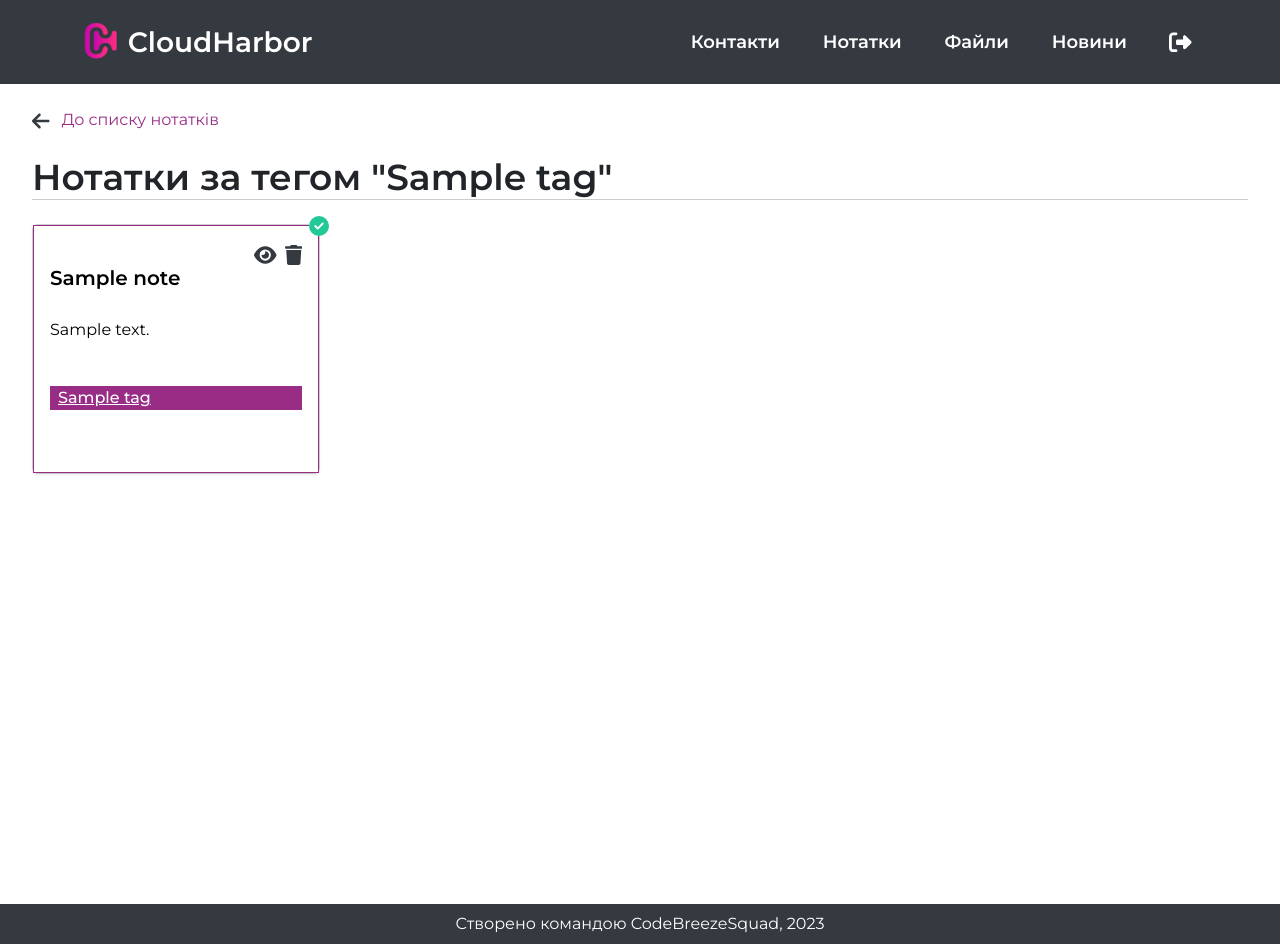
After one commit to Petrenko-Anton/CloudHarbor, a Django app: page /notes/tags/1 in a window 1280 px wide. The commit adds this page. Run offline with Django 5.2, Linux system fonts and the light colour scheme; a user stored in the database is signed in; tables that the repository leaves empty hold one stand-in row (values such as "Sample post"); parts of the project's set-up code (start-up, migrations or seed data) failed here and were passed over.

Commit message:
Add notes changes

```diff
--- a/WebAppTeam4/contacts/static/styles/style.css
+++ b/WebAppTeam4/contacts/static/styles/style.css
@@ -47,10 +47,6 @@ footer {
 
 }
 
-.fa .fa-solid{
-  font-size: 18px;
-}
-
 .main-content {
   background: var(--content-block);
   min-height: 820px;
@@ -92,17 +88,9 @@ footer {
   border-bottom: 1px solid var(--border-bottom);
 }
 
-.form-check-input {
-  cursor: pointer;
-}
-
-.form-check-input:checked {
-  background-color: #6EA8FE;
-  border-color: #6EA8FE;
-}
-
 .done-icon {
   fill: #20C997;
+  background-color: #ffffff;
 }
 
 .file-icon, .card-icon {
@@ -132,12 +120,11 @@ footer {
 }
 
 .card {
-  height: 200px;
+  height: 250px;
   margin-bottom: 24px;
 }
 
 .card .btn {
-  height: auto;
   padding: 0px 4px;
   cursor: pointer;
   margin-left: 5px;
@@ -153,8 +140,15 @@ footer {
 
 .card-body {
   color: #000;
-  background-color: #CFE2FF;
-  border: 0.5px solid #9EC5FE;
+  background-color: #ffffff;
+  border: 0.5px solid #992c85;
+  box-shadow: 0 .125rem .25rem rgba(0,0,0,.075)!important;
+}
+
+.card-done {
+  color: #000;
+  background-color: #c4c4c4;
+  border: 0.5px solid #992c85;
   box-shadow: 0 .125rem .25rem rgba(0,0,0,.075)!important;
 }
 
@@ -164,7 +158,7 @@ footer {
 
 .card-body .row {
   padding: 4px;
-  border-bottom: 1px solid #9EC5FE;
+  border-bottom: 1px solid #d0d6e0;
 }
 
 .card-text {
@@ -203,3 +197,31 @@ footer {
 .weather-details {
   margin-top: 12px;
 }
+
+.tag-button {
+  background-color: #9b6df2;
+  border: 1px solid var(--button-color);
+  border-radius: 5px;
+  padding: 16px;
+  margin: 5px;
+  text-align: center;
+  font-size: 16px;
+  font-weight: bold;
+  color: #ffffff;
+}
+
+.tag-button:hover {
+  color: #343A40;
+}
+
+.tag-link-block {
+  background-color: #992c85;
+  padding: 0px 8px;
+  bottom: 0;
+}
+
+.tag-link-block a {
+  color: #ffffff;
+  font-weight: 500;
+  text-decoration: underline;
+}
--- a/WebAppTeam4/contacts/templates/contacts/contact_search_by_email.html
+++ b/WebAppTeam4/contacts/templates/contacts/contact_search_by_email.html
@@ -2,7 +2,7 @@
 
 {% block content %}
     <a href="{% url 'contacts:contacts' %}" role="button">
-        <svg class="file-icon" xmlns="http://www.w3.org/2000/svg" height="1em" viewBox="0 0 448 512">
+        <svg class="file-icon" xmlns="http://www.w3.org/2000/svg" height="20px" viewBox="0 0 448 512">
             <path
                 d="M9.4 233.4c-12.5 12.5-12.5 32.8 0 45.3l160 160c12.5 12.5 32.8 12.5 45.3 0s12.5-32.8 0-45.3L109.2 288 416 288c17.7 0 32-14.3 32-32s-14.3-32-32-32l-306.7 0L214.6 118.6c12.5-12.5 12.5-32.8 0-45.3s-32.8-12.5-45.3 0l-160 160z" />
         </svg>
--- /dev/null
+++ b/WebAppTeam4/notes/templates/notes/tagnotes.html
@@ -0,0 +1,48 @@
+{%extends 'contacts/base.html' %}
+
+{% block content %}
+<div>
+    <a href="/notes/notes/" role="button">
+        <svg class="back-icon" xmlns="http://www.w3.org/2000/svg" height="20px" viewBox="0 0 448 512"><path d="M9.4 233.4c-12.5 12.5-12.5 32.8 0 45.3l160 160c12.5 12.5 32.8 12.5 45.3 0s12.5-32.8 0-45.3L109.2 288 416 288c17.7 0 32-14.3 32-32s-14.3-32-32-32l-306.7 0L214.6 118.6c12.5-12.5 12.5-32.8 0-45.3s-32.8-12.5-45.3 0l-160 160z"/></svg>
+        До списку нотатків
+      </a>
+      <br/>
+      <br/>
+    <h1 class="center">Нотатки за тегом "{{ tag.name }}"</h1>
+    {% if notes %}
+    <div class="row">
+        {% for note in notes %}
+            <div class="col-3">
+                <div class="card" style="width: 18rem;">
+                    <div class="card-body">
+                        <div class="col-12 d-md-flex  justify-content-md-end">
+                            {% if not note.done %}
+                                <a href="{% url 'notes:set_done' note.id %}"><svg class="card-icon" xmlns="http://www.w3.org/2000/svg" height="20px" viewBox="0 0 448 512"><path d="M64 32C28.7 32 0 60.7 0 96V416c0 35.3 28.7 64 64 64H384c35.3 0 64-28.7 64-64V96c0-35.3-28.7-64-64-64H64zM337 209L209 337c-9.4 9.4-24.6 9.4-33.9 0l-64-64c-9.4-9.4-9.4-24.6 0-33.9s24.6-9.4 33.9 0l47 47L303 175c9.4-9.4 24.6-9.4 33.9 0s9.4 24.6 0 33.9z"/></svg></a>
+                                <a href="{% url 'notes:detail' note.id %}"><svg class="event-icon" xmlns="http://www.w3.org/2000/svg" height="20px" viewBox="0 0 576 512"><path d="M288 32c-80.8 0-145.5 36.8-192.6 80.6C48.6 156 17.3 208 2.5 243.7c-3.3 7.9-3.3 16.7 0 24.6C17.3 304 48.6 356 95.4 399.4C142.5 443.2 207.2 480 288 480s145.5-36.8 192.6-80.6c46.8-43.5 78.1-95.4 93-131.1c3.3-7.9 3.3-16.7 0-24.6c-14.9-35.7-46.2-87.7-93-131.1C433.5 68.8 368.8 32 288 32zM144 256a144 144 0 1 1 288 0 144 144 0 1 1 -288 0zm144-64c0 35.3-28.7 64-64 64c-7.1 0-13.9-1.2-20.3-3.3c-5.5-1.8-11.9 1.6-11.7 7.4c.3 6.9 1.3 13.8 3.2 20.7c13.7 51.2 66.4 81.6 117.6 67.9s81.6-66.4 67.9-117.6c-11.1-41.5-47.8-69.4-88.6-71.1c-5.8-.2-9.2 6.1-7.4 11.7c2.1 6.4 3.3 13.2 3.3 20.3z"/></svg></a>
+                                <a href="{% url 'notes:edit_note' note.id %}"><svg class="event-icon" xmlns="http://www.w3.org/2000/svg" height="20px" viewBox="0 0 512 512"><path d="M471.6 21.7c-21.9-21.9-57.3-21.9-79.2 0L362.3 51.7l97.9 97.9 30.1-30.1c21.9-21.9 21.9-57.3 0-79.2L471.6 21.7zm-299.2 220c-6.1 6.1-10.8 13.6-13.5 21.9l-29.6 88.8c-2.9 8.6-.6 18.1 5.8 24.6s15.9 8.7 24.6 5.8l88.8-29.6c8.2-2.7 15.7-7.4 21.9-13.5L437.7 172.3 339.7 74.3 172.4 241.7zM96 64C43 64 0 107 0 160V416c0 53 43 96 96 96H352c53 0 96-43 96-96V320c0-17.7-14.3-32-32-32s-32 14.3-32 32v96c0 17.7-14.3 32-32 32H96c-17.7 0-32-14.3-32-32V160c0-17.7 14.3-32 32-32h96c17.7 0 32-14.3 32-32s-14.3-32-32-32H96z"/></svg></a>
+                            {% else %}
+                                <div class="position-absolute top-0 start-100 translate-middle">
+                                    <svg class="done-icon" xmlns="http://www.w3.org/2000/svg" height="20px" viewBox="0 0 512 512"><path d="M256 512A256 256 0 1 0 256 0a256 256 0 1 0 0 512zM369 209L241 337c-9.4 9.4-24.6 9.4-33.9 0l-64-64c-9.4-9.4-9.4-24.6 0-33.9s24.6-9.4 33.9 0l47 47L335 175c9.4-9.4 24.6-9.4 33.9 0s9.4 24.6 0 33.9z"/></svg>
+                                </div>
+                                <a href="{% url 'notes:detail' note.id %}"><svg class="event-icon" xmlns="http://www.w3.org/2000/svg" height="20px" viewBox="0 0 576 512"><path d="M288 32c-80.8 0-145.5 36.8-192.6 80.6C48.6 156 17.3 208 2.5 243.7c-3.3 7.9-3.3 16.7 0 24.6C17.3 304 48.6 356 95.4 399.4C142.5 443.2 207.2 480 288 480s145.5-36.8 192.6-80.6c46.8-43.5 78.1-95.4 93-131.1c3.3-7.9 3.3-16.7 0-24.6c-14.9-35.7-46.2-87.7-93-131.1C433.5 68.8 368.8 32 288 32zM144 256a144 144 0 1 1 288 0 144 144 0 1 1 -288 0zm144-64c0 35.3-28.7 64-64 64c-7.1 0-13.9-1.2-20.3-3.3c-5.5-1.8-11.9 1.6-11.7 7.4c.3 6.9 1.3 13.8 3.2 20.7c13.7 51.2 66.4 81.6 117.6 67.9s81.6-66.4 67.9-117.6c-11.1-41.5-47.8-69.4-88.6-71.1c-5.8-.2-9.2 6.1-7.4 11.7c2.1 6.4 3.3 13.2 3.3 20.3z"/></svg></a>
+                            {% endif %}
+                                <a href="{% url 'notes:delete' note.id %}"><svg class="event-icon" xmlns="http://www.w3.org/2000/svg" height="20px" viewBox="0 0 448 512"><path d="M135.2 17.7L128 32H32C14.3 32 0 46.3 0 64S14.3 96 32 96H416c17.7 0 32-14.3 32-32s-14.3-32-32-32H320l-7.2-14.3C307.4 6.8 296.3 0 284.2 0H163.8c-12.1 0-23.2 6.8-28.6 17.7zM416 128H32L53.2 467c1.6 25.3 22.6 45 47.9 45H346.9c25.3 0 46.3-19.7 47.9-45L416 128z" /></svg></a>
+                        </div>
+                        <div class="col-8"><h3 class="card-title">{{ note.name }}</h3></div>
+                        <p class="card-text">{{ note.description }}</p>
+                        {% for tag in note.tags.all %}
+                            <div class="col tag-link-block">
+                                <a href="{% url 'notes:tagnotes' tag.id %}">{{ tag.name }}</a>
+                            </div>
+
+                        {% endfor %}
+                    </div>
+                </div>
+            </div>
+        {% endfor %}
+    </div>
+    {% else %}
+        <p>Немає нотаток з цим тегом.</p>
+    {% endif %}
+</div>
+{% endblock %}
--- a/WebAppTeam4/notes/urls.py
+++ b/WebAppTeam4/notes/urls.py
@@ -13,5 +13,6 @@ urlpatterns = [
     path("edit_note/<int:note_id>", views.edit_note, name="edit_note"),
     path("search_my_name", views.search_by_name, name="search_by_name"),
     path("note_search_page", views.note_search_page, name="note_search_page"),
-    path("tags/", views.tags_page, name="tags_page")
+    path("tags/", views.tags_page, name="tags_page"),
+    path("tags/<int:tag_id>", views.tagnotes, name="tagnotes"),
 ]
--- a/WebAppTeam4/notes/views.py
+++ b/WebAppTeam4/notes/views.py
@@ -127,3 +127,8 @@ def note_search_page(request):
 def tags_page(request):
     tags = Tag.objects.filter(user=request.user).all()
     return render(request, "notes/tags.html", {"tags": tags})
+
+def tagnotes(request, tag_id):
+    tag = get_object_or_404(Tag, pk=tag_id, user=request.user)
+    notes = Note.objects.filter(tags=tag, user=request.user).all()
+    return render(request, "notes/tagnotes.html", {"notes": notes, "tag": tag})
```
Also changed, not shown: WebAppTeam4/files/templates/files/files.html (+33 -37 lines), WebAppTeam4/notes/templates/notes/notes.html (+8 -5 lines), WebAppTeam4/notes/templates/notes/tags.html (+9 -10 lines).
